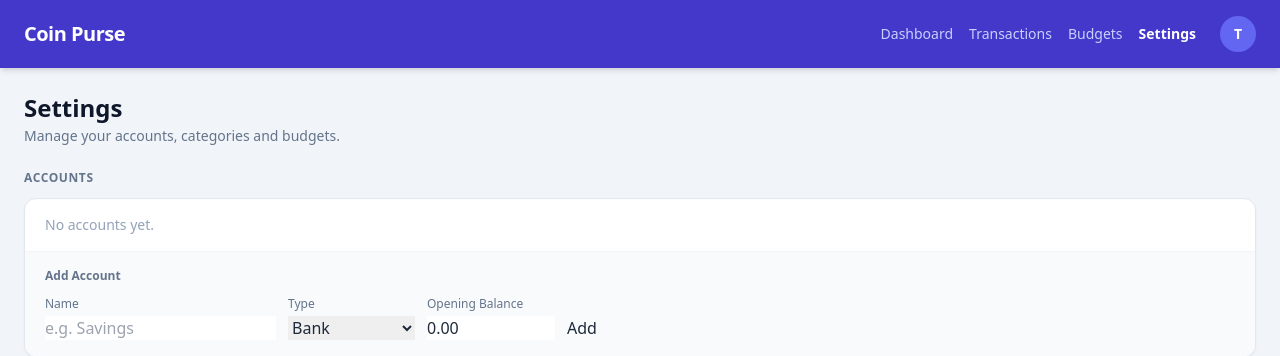
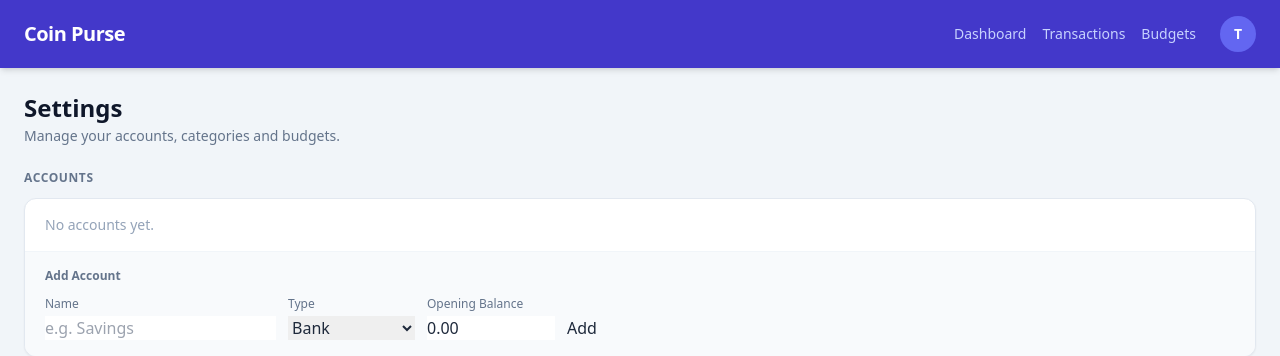
Before and after one commit to briann-git/coin_purse_api, a FastAPI app: page /ui/config/789b03b285654d049463744d3bbeb17c in a window 1280 px wide. Shown: the top 356 px of the page. Run offline with FastAPI, Linux system fonts and the light colour scheme; a user stored in the database is signed in; parts of the project's set-up code (start-up, migrations or seed data) failed here and were passed over; some libraries are stand-ins or nearby versions.

Commit message:
chore: remove Settings nav link; apply formatter tweaks

```diff
--- a/alembic/env.py
+++ b/alembic/env.py
@@ -59,9 +59,7 @@ def run_migrations_online() -> None:
     )
 
     with connectable.connect() as connection:
-        context.configure(
-            connection=connection, target_metadata=target_metadata
-        )
+        context.configure(connection=connection, target_metadata=target_metadata)
 
         with context.begin_transaction():
             context.run_migrations()
--- a/common/db/config.py
+++ b/common/db/config.py
@@ -11,7 +11,9 @@ DATABASE_URL: str = os.getenv(
     "sqlite:///./budget_app.db",
 )
 
-_connect_args = {"check_same_thread": False} if DATABASE_URL.startswith("sqlite") else {}
+_connect_args = (
+    {"check_same_thread": False} if DATABASE_URL.startswith("sqlite") else {}
+)
 
 engine = create_engine(DATABASE_URL, connect_args=_connect_args)
 
--- a/templates/base.html
+++ b/templates/base.html
@@ -25,10 +25,6 @@
           <a href="/ui/budgets/{{ user_id }}"
              class="text-indigo-200 hover:text-white transition-colors {% block nav_budgets %}{% endblock %}">
             Budgets
-          </a>
-          <a href="/ui/config/{{ user_id }}"
-             class="text-indigo-200 hover:text-white transition-colors {% block nav_config %}{% endblock %}">
-            Settings
           </a>
         </nav>
         {% endif %}
```
